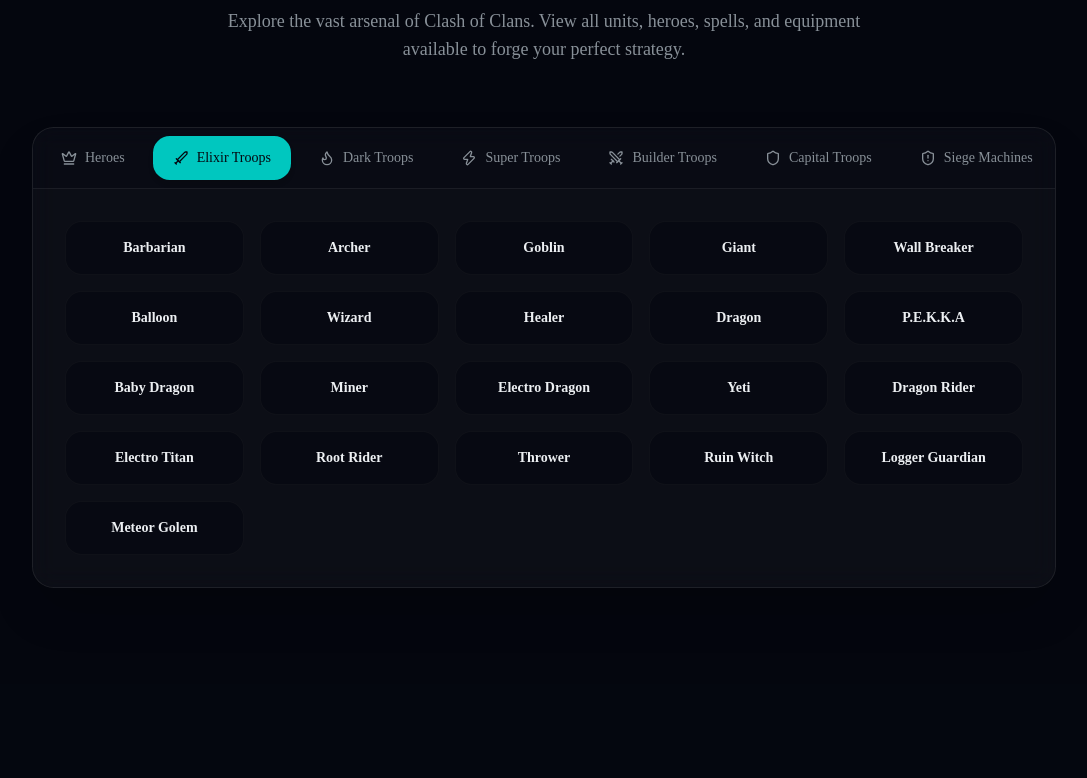
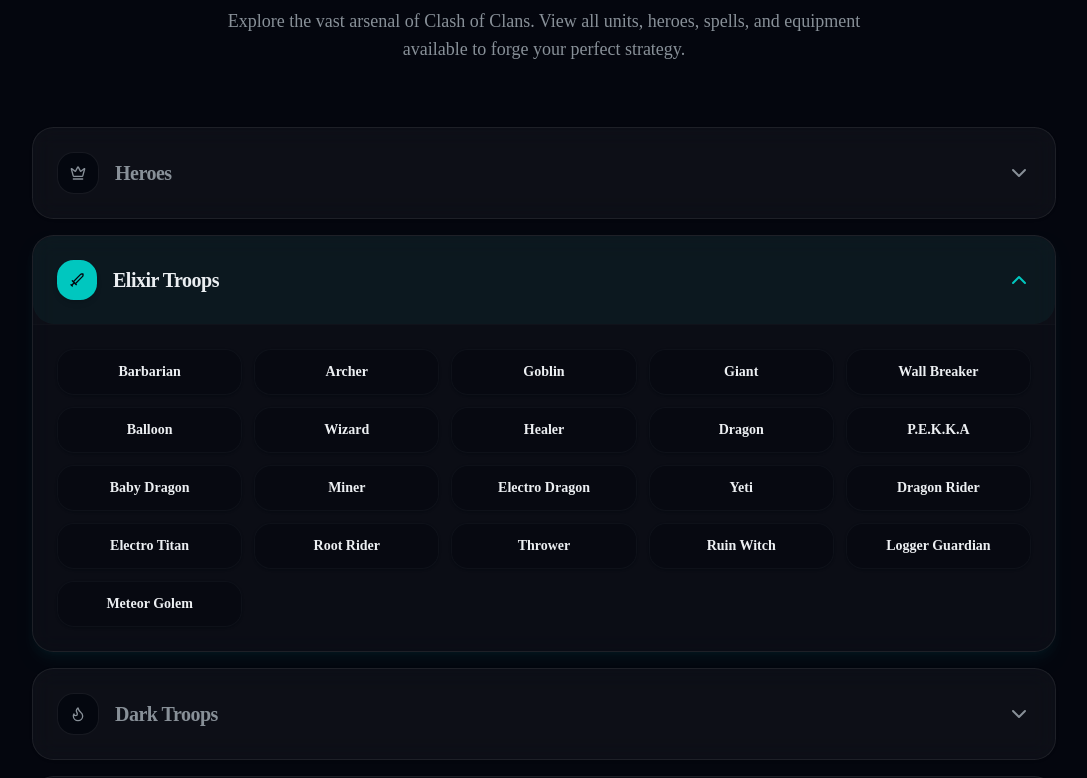
Before and after one commit to aryanParth-afk/ClashForge, a Next.js app in the folder frontend/: page / in a window 1280 px wide. Shown: the part 940-1718 px from the top of the page, without its empty margins (96-1183 px from the left). Before the commit the page ends 1624 px from the top, so only its background shows below. Built offline with nearby package versions, Linux system fonts and the light colour scheme.

Commit message:
landing page chnges

```diff
--- a/frontend/src/app/page.tsx
+++ b/frontend/src/app/page.tsx
@@ -18,7 +18,7 @@
 };
 
 export default function HomePage() {
-  const [activeCategory, setActiveCategory] = useState<CategoryKey>("elixir_troops");
+  const [activeCategory, setActiveCategory] = useState<CategoryKey | null>("elixir_troops");
 
   return (
     <main className="relative flex flex-col w-full">
@@ -87,36 +87,38 @@
             </p>
           </div>
 
-          <div className="glass rounded-2xl border border-border/50 overflow-hidden shadow-2xl">
-            {/* Category Tabs */}
-            <div className="flex border-b border-border overflow-x-auto bg-background/40 p-2 gap-2 hide-scrollbar">
+          <div className="flex flex-col gap-4">
             {(Object.keys(CATEGORY_CONFIG) as CategoryKey[]).map((key) => {
               const config = CATEGORY_CONFIG[key];
               const isActive = activeCategory === key;
+
               return (
+                <div key={key} className={`glass rounded-2xl border transition-all duration-300 ${isActive ? "border-primary/50 shadow-lg shadow-primary/5" : "border-border/50 shadow-sm"}`}>
                   <button
-                    key={key}
-                    onClick={() => setActiveCategory(key)}
-                    className={`flex items-center gap-2 px-5 py-3 rounded-xl text-sm font-medium transition-all whitespace-nowrap ${
+                    onClick={() => setActiveCategory(isActive ? null : key)}
+                    className={`w-full flex items-center justify-between p-6 transition-colors rounded-2xl ${
                       isActive
-                        ? "bg-primary text-primary-foreground shadow-md"
-                        : "text-muted-foreground hover:bg-accent/50 hover:text-foreground"
+                        ? "bg-primary/5 text-foreground"
+                        : "hover:bg-accent/40 text-muted-foreground hover:text-foreground"
                     }`}
                   >
+                    <div className="flex items-center gap-4">
+                      <div className={`p-3 rounded-xl transition-colors ${isActive ? "bg-primary text-primary-foreground shadow-md" : "bg-background border border-border"}`}>
                         {config.icon}
-                    {config.label}
+                      </div>
+                      <span className="text-xl font-bold tracking-tight">{config.label}</span>
+                    </div>
+                    <ChevronDown className={`w-6 h-6 transition-transform duration-300 ${isActive ? "rotate-180 text-primary" : ""}`} />
                   </button>
-                );
-              })}
-            </div>
 
-            {/* Items Grid */}
-            <div className="p-8 bg-background/10">
-              <div className="grid grid-cols-2 sm:grid-cols-3 md:grid-cols-4 lg:grid-cols-5 gap-4">
-                {CLASH_DATA[activeCategory].map((item, i) => (
+                  <div className={`grid transition-all duration-300 ease-in-out ${isActive ? "grid-rows-[1fr] opacity-100" : "grid-rows-[0fr] opacity-0"}`}>
+                    <div className="overflow-hidden">
+                      <div className="p-6 bg-background/20 border-t border-border/30 rounded-b-2xl">
+                        <div className="grid grid-cols-2 sm:grid-cols-3 md:grid-cols-4 lg:grid-cols-5 gap-3">
+                          {CLASH_DATA[key].map((item, i) => (
                             <div
                               key={i}
-                    className="flex items-center justify-center text-center p-4 rounded-xl border border-border/40 bg-background/50 hover:bg-accent/30 hover:border-primary/40 transition-all cursor-default group"
+                              className="flex items-center justify-center text-center p-3 rounded-xl border border-border/40 bg-background/50 hover:bg-accent/40 hover:border-primary/40 hover:-translate-y-0.5 transition-all cursor-default group shadow-sm"
                             >
                               <span className="font-semibold text-sm group-hover:text-primary transition-colors">{item}</span>
                             </div>
@@ -124,6 +126,11 @@
                         </div>
                       </div>
                     </div>
+                  </div>
+                </div>
+              );
+            })}
+          </div>
 
         </div>
       </section>
```
Lines whose indentation alone changed are shown as unchanged.
